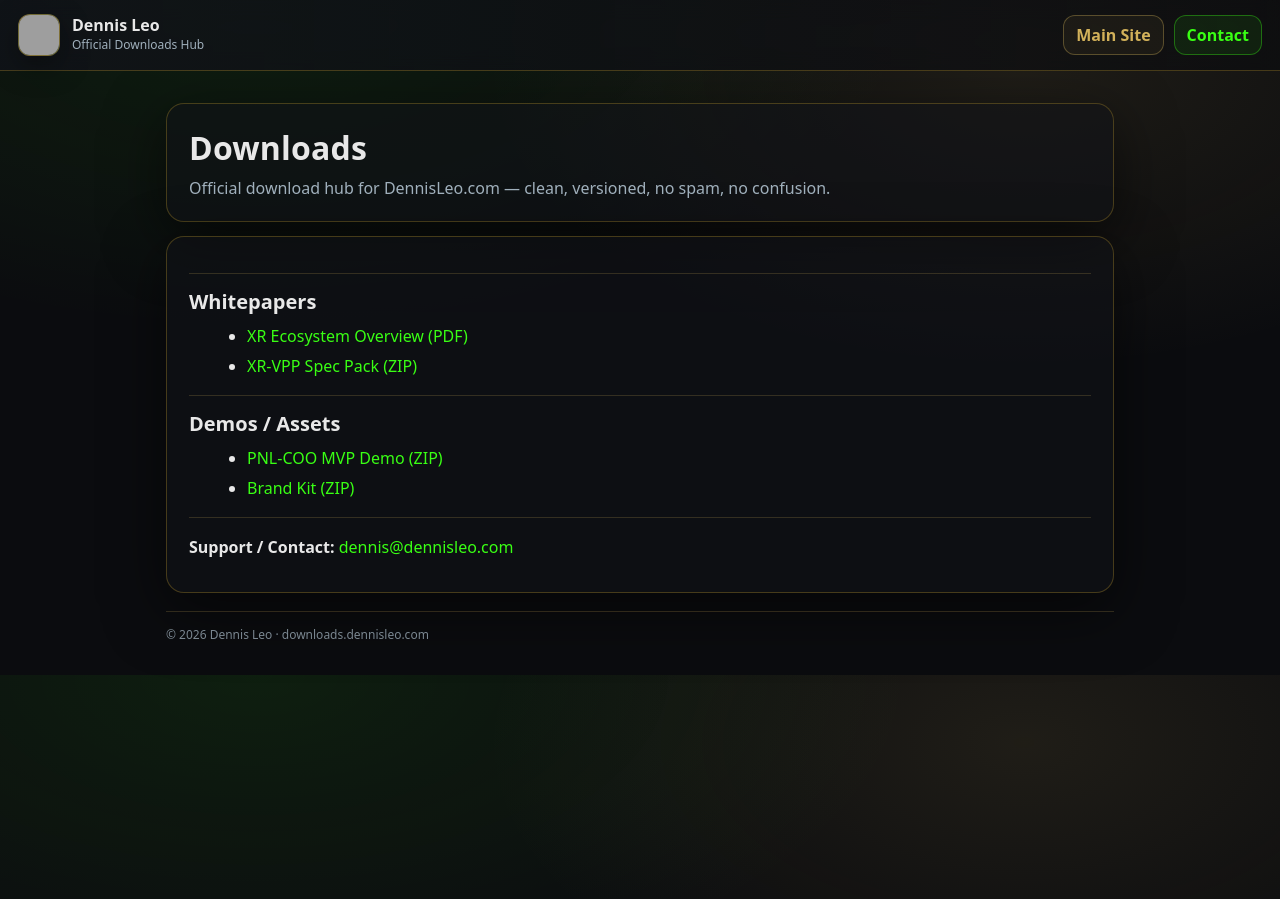
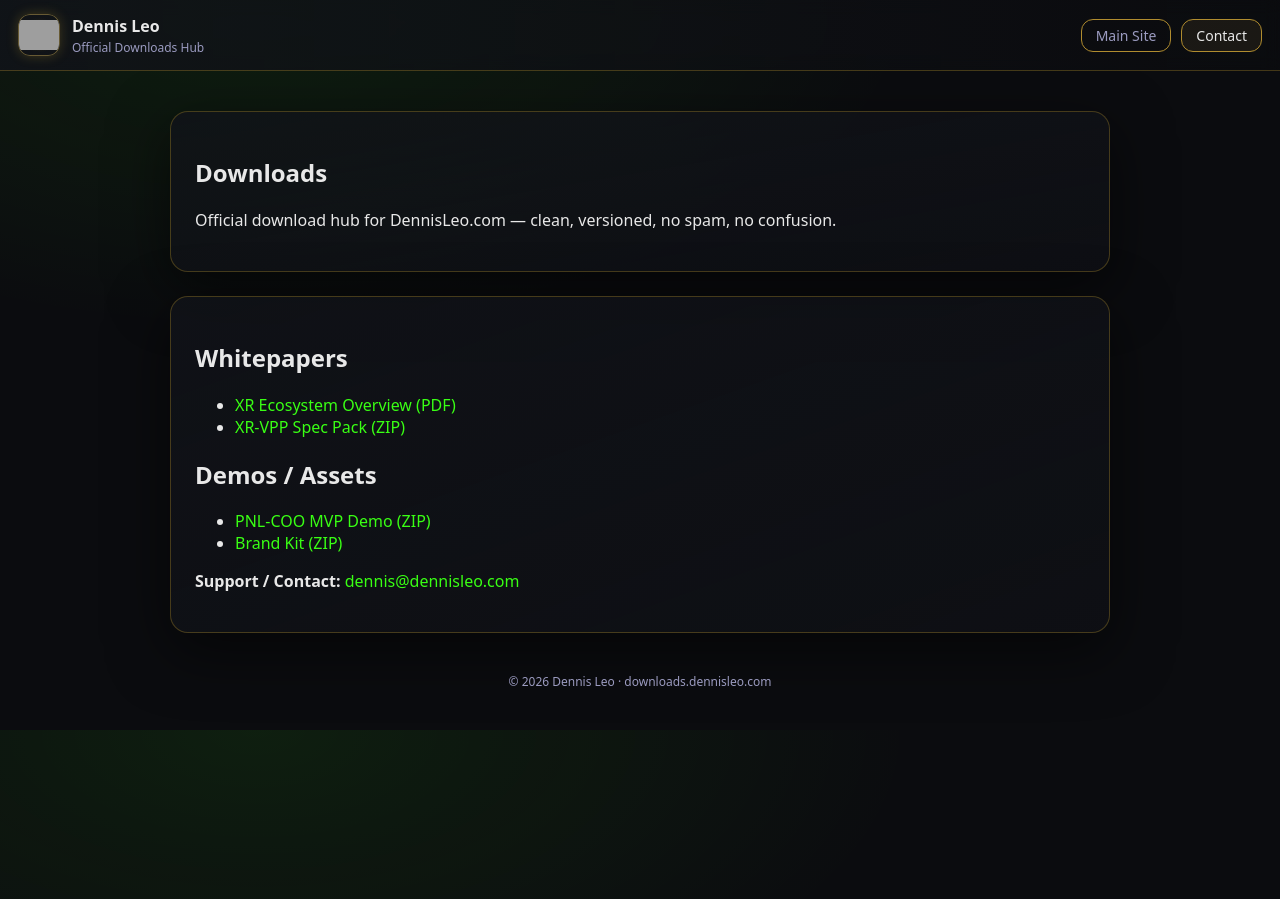
Before and after one commit to dennistyleo/dennis-downloads, a Jekyll site: the page built from index.md, in a window 1280 px wide. Built offline with Jekyll 4.4.1, drawn with Linux system fonts in a browser that asks for light colours; grey boxes are pictures that could not be loaded.

Commit message:
Refactor CSS variables and styles for consistency
Refactor CSS variables and styles for improved readability and consistency. Added new variables for gold and shadow effects, and adjusted styles for various elements.

```diff
--- a/assets/css/site.css
+++ b/assets/css/site.css
@@ -1,136 +1,136 @@
-:root{
-  --bg:#0b0c0f;
-  --panel:#111319;
-  --text:#e8e8e8;
-  --muted:#a0b0bc;
-
-  --gold:#b08d2a;
-  --gold2:#d2b15a;
-  --neon:#39ff14;
-
-  --line:rgba(176,141,42,.35);
-  --shadow:0 18px 60px rgba(0,0,0,.55);
-  --radius:18px;
-  --max:980px;
+:root {
+  --bg: #0b0c0f;
+  --panel: #111319;
+  --text: #e8e8e8;
+  --muted: #9b9bc0;
+  --gold1: #d2b15a;
+  --gold2: #b08c2f;
+  --neon: #39ff14;
+  --line: rgba(176, 141, 42, 0.35);
+  --shadow: 0 18px 60px rgba(0, 0, 0, 0.55);
+  --radius: 18px;
+  --max: 980px;
 }
 
-*{box-sizing:border-box}
-html,body{margin:0;padding:0}
-body{
-  background:
-    radial-gradient(1200px 600px at 20% 0%, rgba(57,255,20,.08), transparent 55%),
-    radial-gradient(900px 500px at 80% 10%, rgba(210,177,90,.10), transparent 60%),
-    var(--bg);
-  color:var(--text);
-  font-family:ui-sans-serif, system-ui, -apple-system, Segoe UI, Roboto, Helvetica, Arial, "Apple Color Emoji","Segoe UI Emoji";
+* {
+  box-sizing: border-box;
 }
 
-a{color:var(--neon);text-decoration:none}
-a:hover{text-decoration:underline}
-
-.topbar{
-  position:sticky; top:0; z-index:10;
-  backdrop-filter:blur(10px);
-  background:linear-gradient(to right, rgba(17,19,25,.85), rgba(11,12,15,.65));
-  border-bottom:1px solid var(--line);
-  padding:14px 18px;
-  display:flex; align-items:center; justify-content:space-between;
+html, body {
+  margin: 0;
+  padding: 0;
+  background: radial-gradient(1200px 600px at 20% 0%, rgba(57,255,20,0.08), transparent 55%), var(--bg);
+  color: var(--text);
+  font-family: ui-sans-serif, system-ui, -apple-system, BlinkMacSystemFont, "Segoe UI", Roboto;
 }
 
-.brand{display:flex; gap:12px; align-items:center}
-.mark{
-  width:42px; height:42px;
-  border-radius:12px;
-  background:linear-gradient(135deg, rgba(176,141,42,.35), rgba(57,255,20,.10));
-  border:1px solid rgba(210,177,90,.45);
-  box-shadow:0 10px 30px rgba(0,0,0,.35);
-  display:flex; align-items:center; justify-content:center;
-  overflow:hidden;
+a {
+  color: var(--neon);
+  text-decoration: none;
 }
-.mark img{
-  width:100%;
-  height:100%;
-  object-fit:cover;
+a:hover {
+  text-decoration: underline;
 }
 
-.brandtext .name{font-weight:800; line-height:1.1}
-.brandtext .sub{font-size:12px;color:var(--muted); margin-top:2px}
-
-.actions{display:flex; gap:10px; align-items:center}
-.btn{
-  padding:8px 12px;
-  border-radius:12px;
-  border:1px solid rgba(57,255,20,.35);
-  background:rgba(57,255,20,.08);
-  color:var(--neon);
-  font-weight:700;
-}
-.btn:hover{background:rgba(57,255,20,.12)}
-.btn.ghost{
-  border:1px solid rgba(210,177,90,.35);
-  background:rgba(210,177,90,.06);
-  color:var(--gold2);
-}
-.btn.ghost:hover{background:rgba(210,177,90,.10)}
-
-.container{max-width:var(--max); margin:32px auto; padding:0 16px}
-.hero{
-  background:rgba(17,19,25,.55);
-  border:1px solid var(--line);
-  border-radius:var(--radius);
-  box-shadow:var(--shadow);
-  padding:22px 22px;
-}
-.hero h1{margin:0 0 8px 0; font-size:32px; letter-spacing:.2px}
-.hero .lead{margin:0; color:var(--muted)}
-
-.card{
-  margin-top:14px;
-  background:rgba(17,19,25,.55);
-  border:1px solid var(--line);
-  border-radius:var(--radius);
-  box-shadow:var(--shadow);
-  padding:18px 22px;
+.topbar {
+  position: sticky;
+  top: 0;
+  z-index: 10;
+  backdrop-filter: blur(8px);
+  background: linear-gradient(to right, rgba(17,19,25,0.85), rgba(11,12,15,0.65));
+  border-bottom: 1px solid var(--line);
+  padding: 14px 18px;
+  display: flex;
+  align-items: center;
+  justify-content: space-between;
 }
 
-.content h2{
-  margin:18px 0 10px 0;
-  font-size:20px;
-  border-top:1px solid rgba(210,177,90,.20);
-  padding-top:14px;
-}
-.content ul{margin:10px 0 0 18px}
-.content li{margin:8px 0}
-
-.hr{
-  height:1px;
-  background:rgba(210,177,90,.20);
-  margin:18px 0;
+.brand {
+  display: flex;
+  gap: 12px;
+  align-items: center;
 }
 
-.footer{
-  margin:18px 0 28px 0;
-  padding-top:14px;
-  border-top:1px solid rgba(210,177,90,.20);
-  color:rgba(160,176,188,.75);
-  font-size:12px;
+.mark {
+  width: 42px;
+  height: 42px;
+  border-radius: 12px;
+  overflow: hidden;
+  display: flex;
+  align-items: center;
+  justify-content: center;
+  background: radial-gradient(rgba(176,141,42,0.25), transparent 60%);
+  box-shadow: 0 0 12px rgba(176,141,42,0.3);
 }
 
-/* Optional: QR 區塊（如果你放 assets/img/qr.png） */
-.qr{
-  margin-top:18px;
-  display:flex;
-  align-items:center;
-  gap:14px;
-  padding:14px;
-  border:1px solid rgba(210,177,90,.20);
-  border-radius:14px;
-  background:rgba(0,0,0,.18);
+.mark img {
+  width: 100%;
+  height: 100%;
+  object-fit: contain;
+  border-radius: 12px;
+  border: 1px solid rgba(210,177,90,0.45);
+  background: radial-gradient(rgba(176,141,42,0.1), transparent 60%);
 }
-.qr img{
-  width:96px;
-  height:96px;
-  border-radius:12px;
-  border:1px solid rgba(210,177,90,.25);
+
+.name {
+  font-weight: 700;
 }
-.qr p{margin:0; color:var(--muted); font-size:12px}
+
+.sub {
+  font-size: 12px;
+  color: var(--muted);
+  margin-top: 2px;
+}
+
+.actions {
+  display: flex;
+  gap: 10px;
+  align-items: center;
+}
+
+.btn {
+  padding: 6px 14px;
+  border-radius: 12px;
+  border: 1px solid var(--gold2);
+  background: rgba(210,177,90,0.08);
+  color: var(--text);
+  font-size: 14px;
+  transition: all 0.2s ease;
+}
+.btn:hover {
+  background: rgba(210,177,90,0.18);
+}
+.btn.ghost {
+  background: transparent;
+  color: var(--muted);
+}
+
+.container {
+  max-width: var(--max);
+  margin: 40px auto;
+  padding: 0 20px;
+}
+
+.hero {
+  background: linear-gradient(to bottom right, rgba(17,19,25,0.8), rgba(17,19,25,0.5));
+  padding: 24px;
+  border: 1px solid var(--line);
+  border-radius: var(--radius);
+  box-shadow: var(--shadow);
+  margin-bottom: 24px;
+}
+
+.card {
+  border: 1px solid var(--line);
+  border-radius: var(--radius);
+  background: linear-gradient(to bottom right, rgba(17,19,25,0.8), rgba(17,19,25,0.5));
+  padding: 24px;
+  box-shadow: var(--shadow);
+}
+
+.footer {
+  margin-top: 40px;
+  text-align: center;
+  font-size: 12px;
+  color: var(--muted);
+}
```
